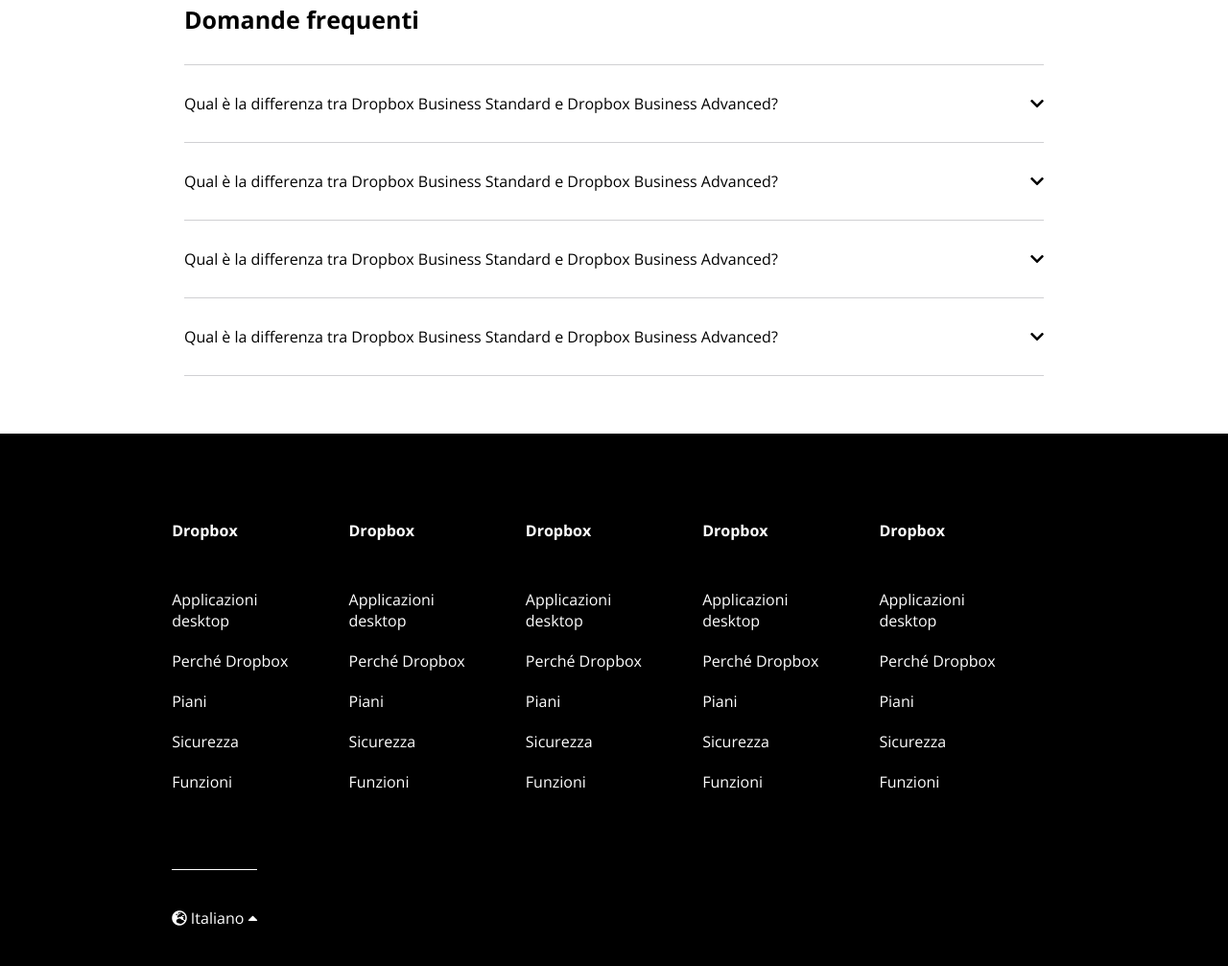
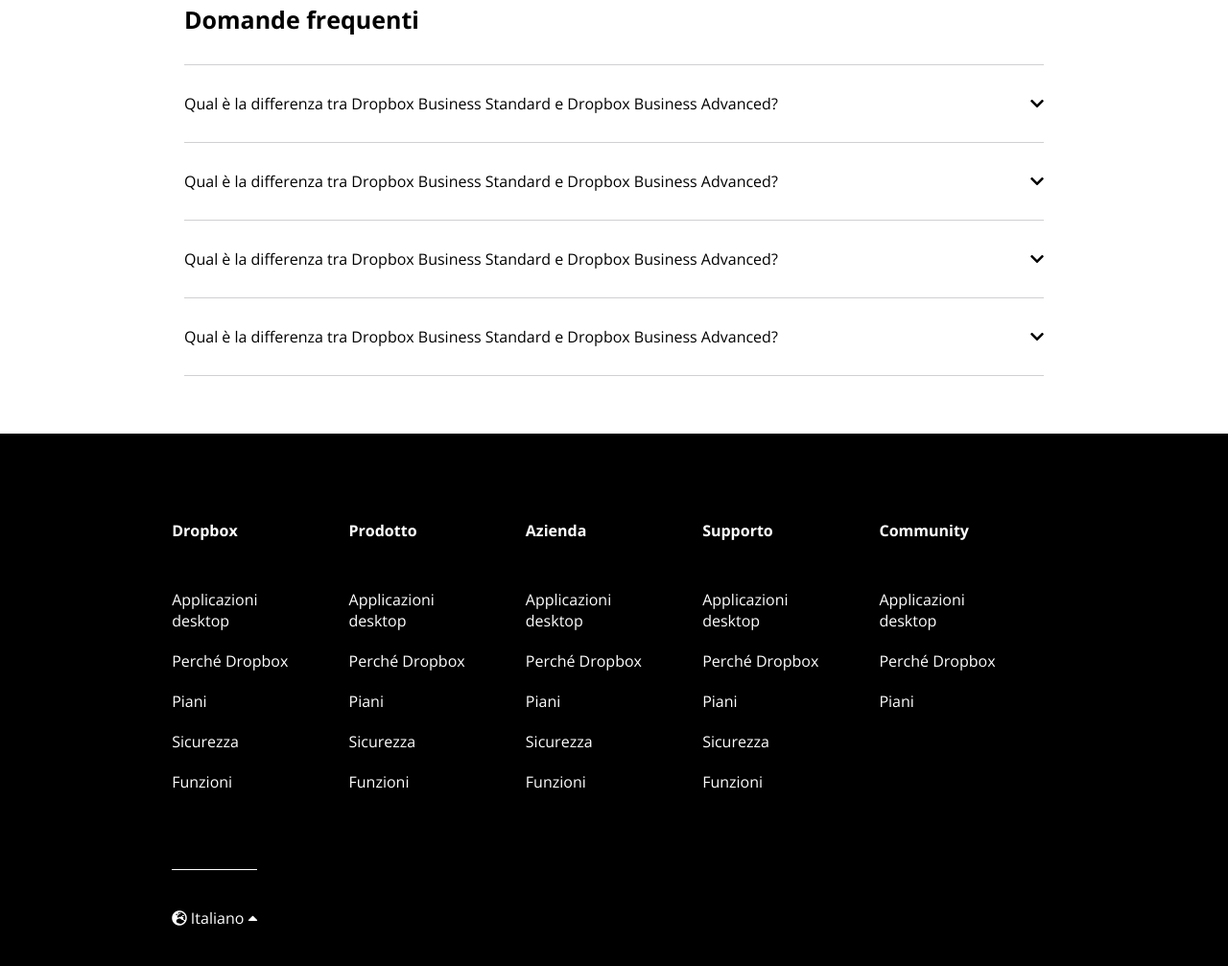
Before and after one commit to Ottavio42/htmlcss-dropbox, a plain HTML site: page index.html in a window 1280 px wide. Shown: the part 5099-6106 px from the top of the page at 96% size. Drawn offline with nearby package versions, Linux system fonts and the light colour scheme.

Commit message:
fix-footer

```diff
--- a/index.html
+++ b/index.html
@@ -344,7 +344,7 @@
                             </ul>
                         </div>
                         <div class="col-footer">
-                            <h4>Dropbox</h4>
+                            <h4>Prodotto</h4>
                             <ul>
                                 <li>Applicazioni desktop</li>
                                 <li>Perché Dropbox</li>
@@ -354,7 +354,7 @@
                             </ul>
                         </div>
                         <div class="col-footer">
-                            <h4>Dropbox</h4>
+                            <h4>Azienda</h4>
                             <ul>
                                 <li>Applicazioni desktop</li>
                                 <li>Perché Dropbox</li>
@@ -364,7 +364,7 @@
                             </ul>
                         </div>
                         <div class="col-footer">
-                            <h4>Dropbox</h4>
+                            <h4>Supporto</h4>
                             <ul>
                                 <li>Applicazioni desktop</li>
                                 <li>Perché Dropbox</li>
@@ -374,13 +374,12 @@
                             </ul>
                         </div>
                         <div class="col-footer">
-                            <h4>Dropbox</h4>
+                            <h4>Community</h4>
                             <ul>
                                 <li>Applicazioni desktop</li>
                                 <li>Perché Dropbox</li>
                                 <li>Piani</li>
-                                <li>Sicurezza</li>
-                                <li>Funzioni</li>
+
                             </ul>
                         </div>
                     </div>
```
